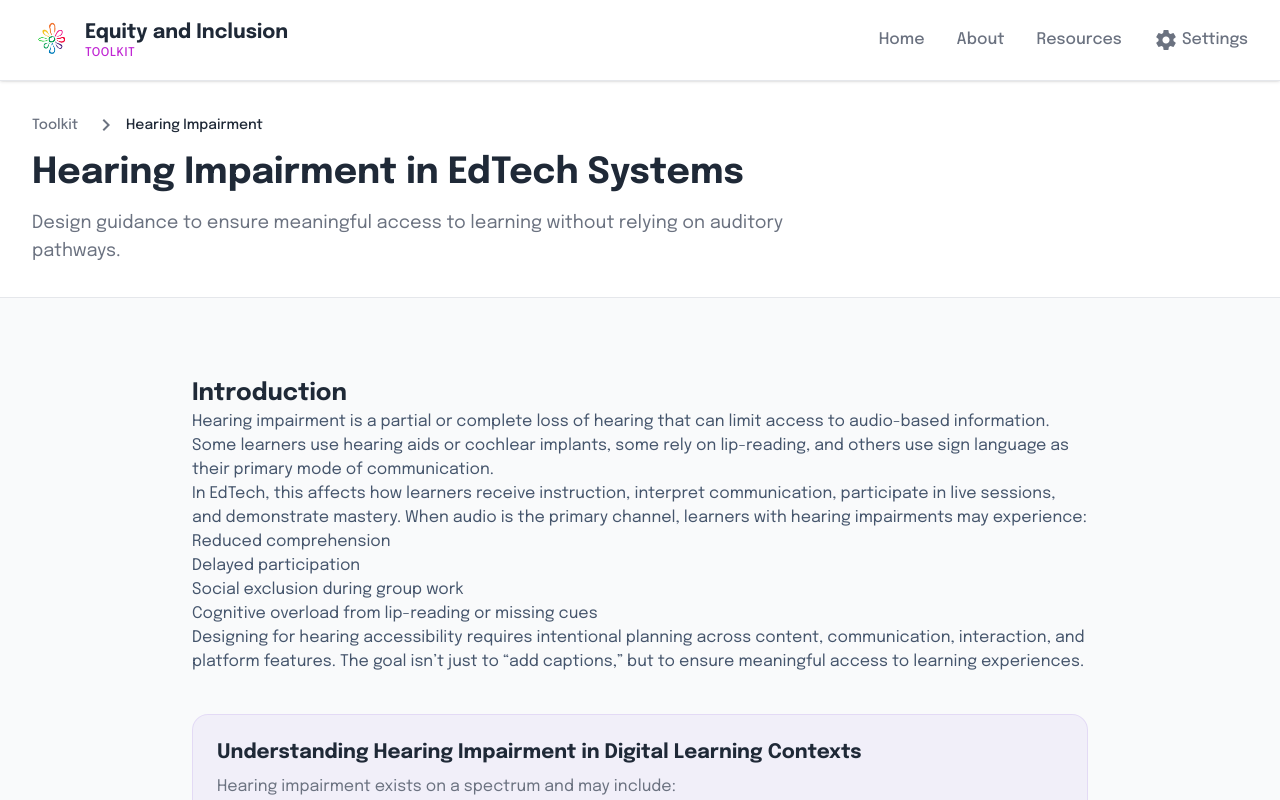
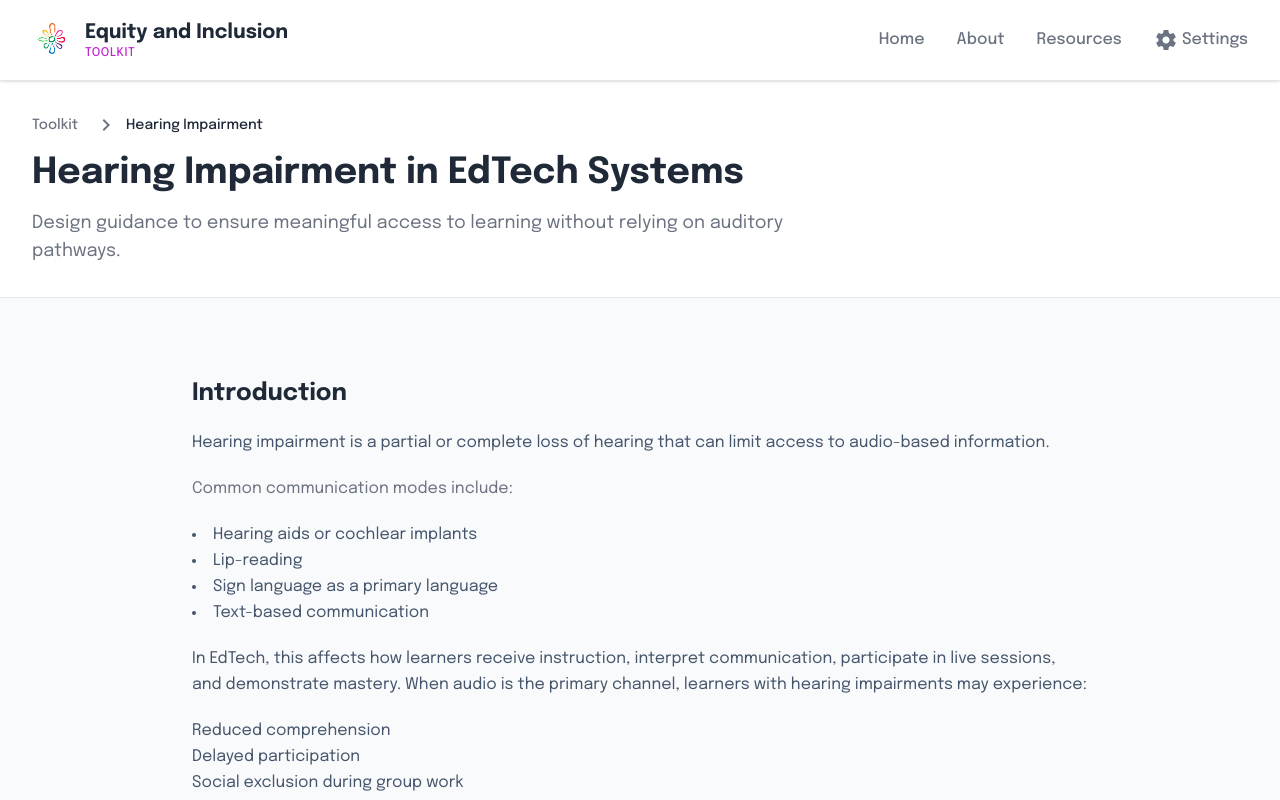
Before and after one commit to Vincent-mutwiri/Accesibility-Toolkit, a React (Vite) app: page /#/hearing-impairment in a window 1280 px wide. Shown: the top 800 px of the page. Built offline with nearby package versions, Linux system fonts and the light colour scheme; a web font is replaced by a local one.

Commit message:
Improve intro formatting with spacing and bullets

```diff
--- a/pages/HearingImpairmentPage.tsx
+++ b/pages/HearingImpairmentPage.tsx
@@ -15,13 +15,19 @@ const HearingImpairmentPage: React.FC = () => {
 
       <div className="max-w-7xl mx-auto py-8 sm:py-12 px-4 sm:px-6 lg:px-8">
         <div className="max-w-4xl mx-auto space-y-10">
-          <section className="prose prose-base sm:prose-lg dark:prose-invert max-w-none text-slate-600 dark:text-slate-300">
+          <section className="prose prose-base sm:prose-lg dark:prose-invert max-w-none text-slate-600 dark:text-slate-300 leading-relaxed space-y-5">
             <h2 className="text-2xl font-bold text-text-light dark:text-text-dark">Introduction</h2>
             <p>
               Hearing impairment is a partial or complete loss of hearing that can limit access to audio-based
-              information. Some learners use hearing aids or cochlear implants, some rely on lip-reading, and others use
-              sign language as their primary mode of communication.
+              information.
             </p>
+            <p className="text-subtle-light dark:text-subtle-dark">Common communication modes include:</p>
+            <ul className="list-disc list-inside">
+              <li>Hearing aids or cochlear implants</li>
+              <li>Lip-reading</li>
+              <li>Sign language as a primary language</li>
+              <li>Text-based communication</li>
+            </ul>
             <p>
               In EdTech, this affects how learners receive instruction, interpret communication, participate in live
               sessions, and demonstrate mastery. When audio is the primary channel, learners with hearing impairments may
```
